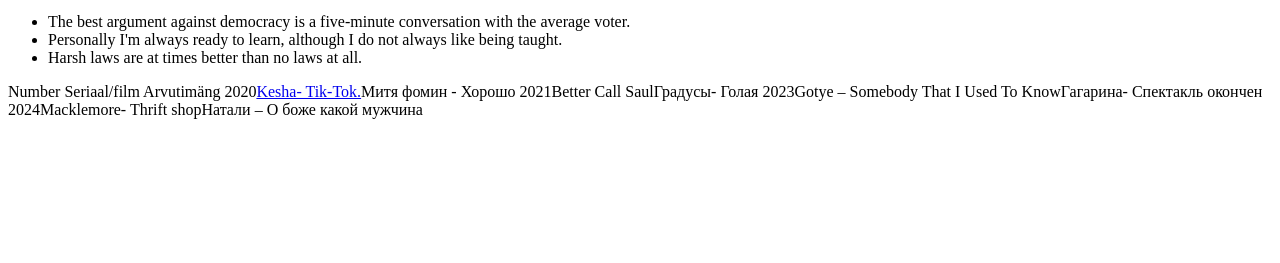
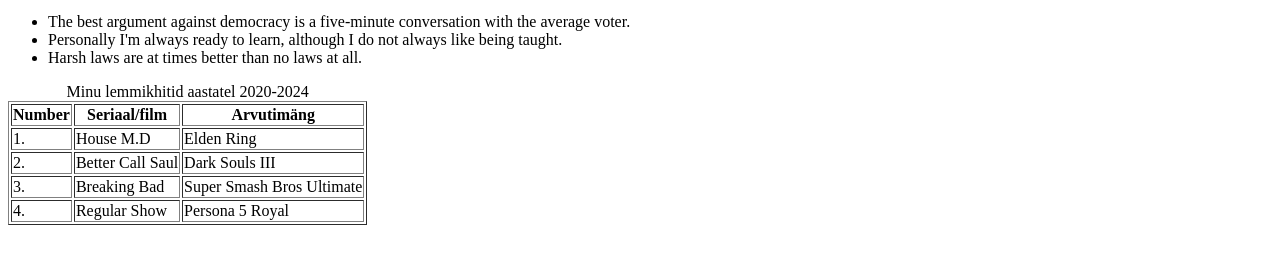
Before and after one commit to ToniHasa/toni.github.io, a plain HTML site: page index.html in a window 1280 px wide. Shown: the part 403-666 px from the top of the page. Drawn offline with Linux system fonts and the light colour scheme.

Commit message:
Update index.html

```diff
--- a/index.html
+++ b/index.html
@@ -12,16 +12,17 @@
          <li>Personally I'm always ready to learn, although I do not always like being taught.</li>
          <li>Harsh laws are at times better than no laws at all.</li>
   </ul>
-
- <tbody><tr>
+<table border="1">
+   <caption>Minu lemmikhitid aastatel 2020-2024</caption>
+    <tbody><tr>
     <th>Number</th>
     <th>Seriaal/film</th>
     <th>Arvutimäng</th>
    </tr>
-   <tr><td>2020</td><td><a href="https://youtu.be/iP6XpLQM2Cs">Kesha- Tik-Tok.</a></td><td>Митя фомин - Хорошо</td></tr>
-   <tr><td>2021</td><td>Better Call Saul</td><td>Градусы- Голая</td></tr>
-   <tr><td>2023</td><td>Gotye – Somebody That I Used To Know</td><td>Гагарина- Спектакль окончен</td></tr>
-   <tr><td>2024</td><td>Macklemore- Thrift shop</td><td>Натали – О боже какой мужчина</td></tr>
+   <tr><td>1.</td><td>House M.D</td><td>Elden Ring</td></tr>
+   <tr><td>2.</td><td>Better Call Saul</td><td>Dark Souls III</td></tr>
+   <tr><td>3.</td><td>Breaking Bad</td><td>Super Smash Bros Ultimate</td></tr>
+   <tr><td>4.</td><td>Regular Show</td><td>Persona 5 Royal</td></tr>
   </tbody>
 
 </body>
```
